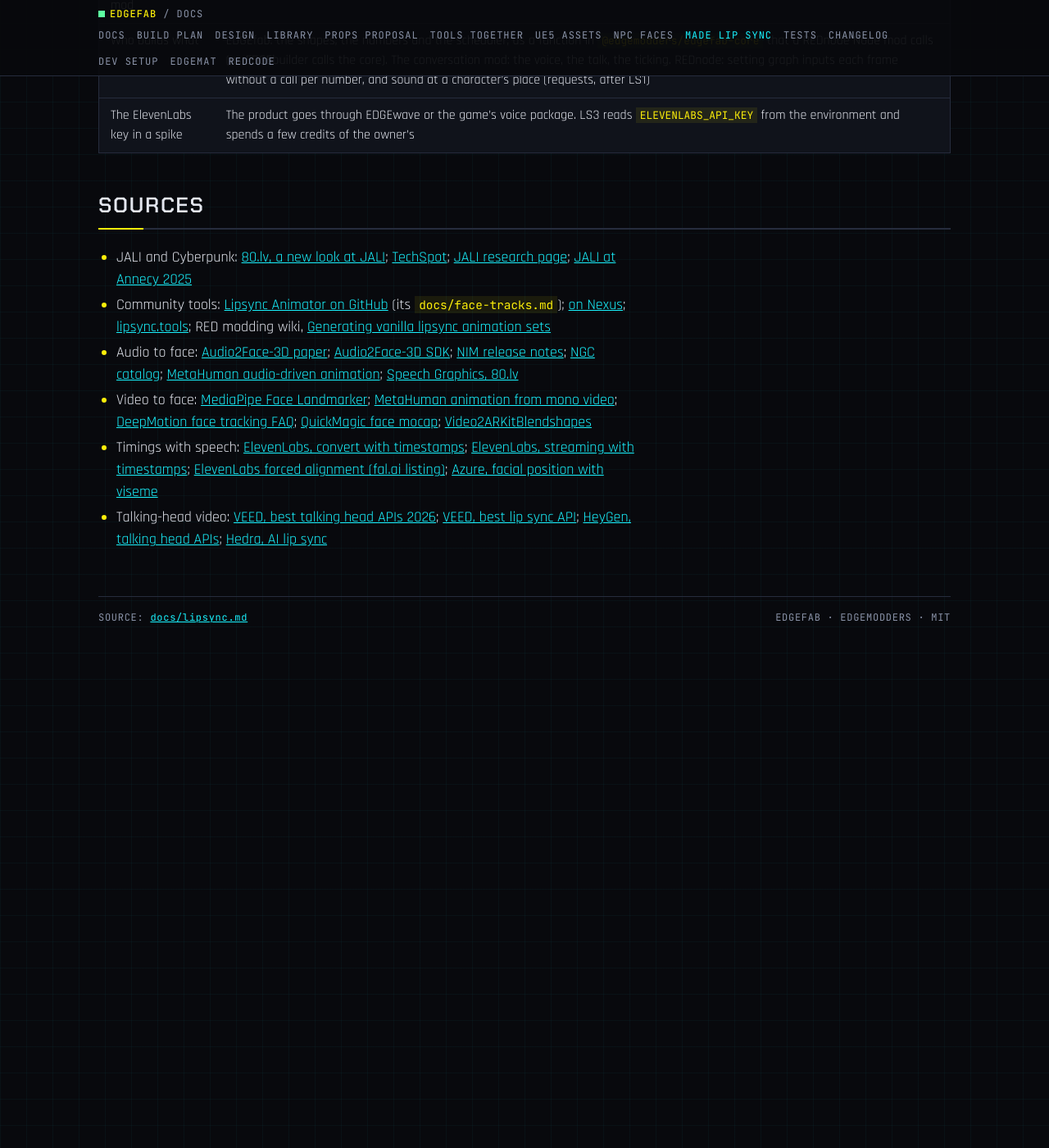
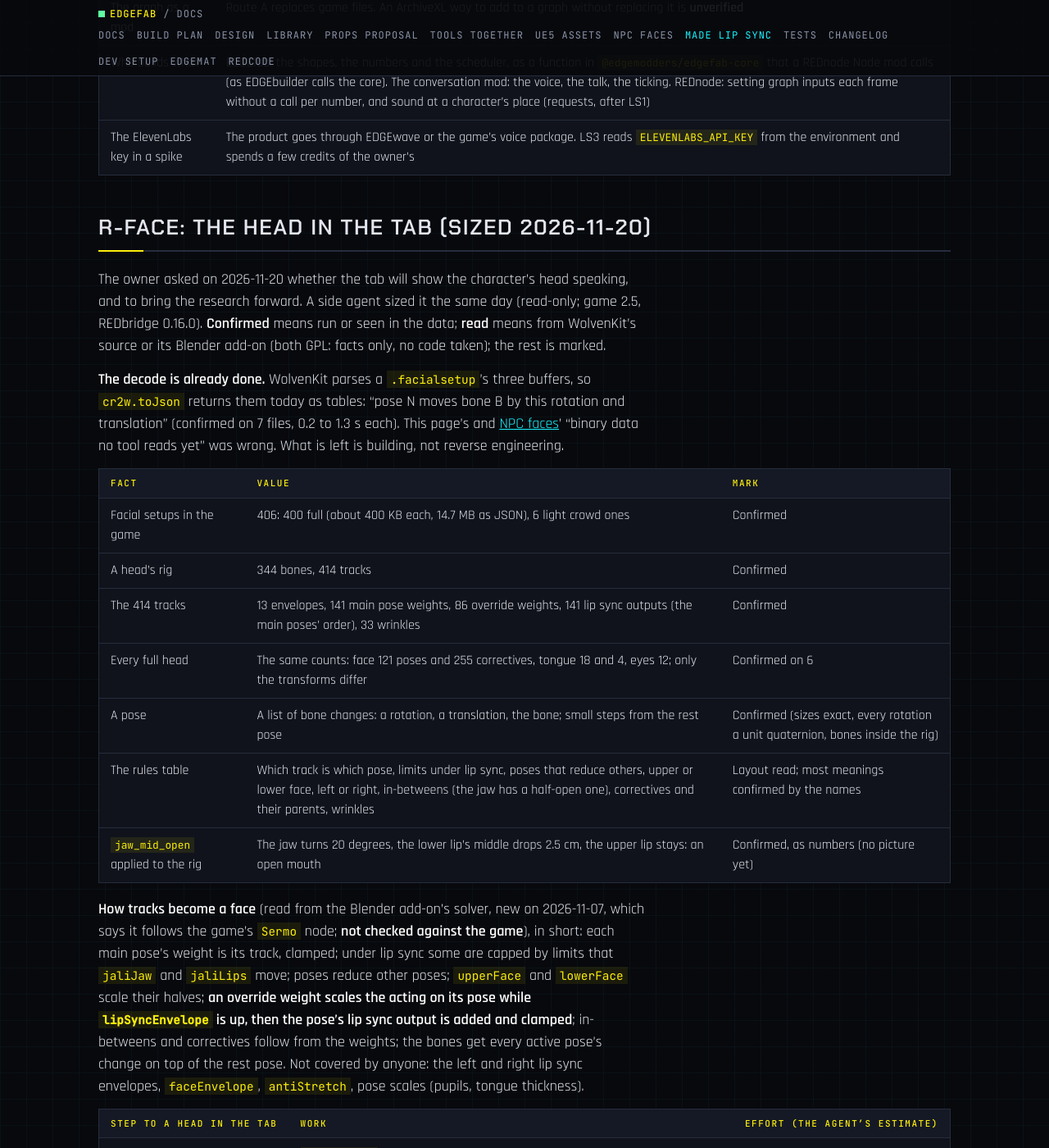
Before and after one commit to Edgemodders/EDGEfab, a Jekyll site: the page built from docs/lipsync.md, in a window 1280 px wide and 1400 px high, scrolled down 19428 px. Shown: the whole window at 82% size. Built offline with Jekyll 4.4.1, drawn with Linux system fonts in a browser that asks for light colours; some of the changed text lies outside the part shown.

Commit message:
Lip sync: R-face sized; the facial setup is already decoded
A side agent's read-only look: cr2w.toJson gives a head's poses as bone changes, the combining rules are public (a GPL solver), and a first talking head in the tab is about 1 to 2 weeks. The license route is the owner's call.

Co-Authored-By: Claude Fable 5.2 <noreply@anthropic.com>

```diff
--- a/docs/lipsync.md
+++ b/docs/lipsync.md
@@ -125,7 +125,7 @@ The tab calls the other tools through their extension APIs and never does their
 | Tune (later) | Nudge the timing, the strength per mouth part, edit keys on a curve | EDGEfab |
 | **Watch in the Game** | The character spawned beside V says the line | REDnode |
 
-A 3D face in the tab needs the head's `.facialsetup` decoded (its poses are binary data no tool reads yet). Until then the tab shows curves and the game shows the face. Decoding it is research of its own (R-face below).
+A 3D face in the tab needs the head's `.facialsetup` and a solver for it. **Corrected 2026-11-20:** the file is already decoded by WolvenKit and comes through REDbridge as tables; what is missing is the solver, the head as glTF and playback ([R-face](#r-face-the-head-in-the-tab-sized-2026-11-20), about 1 to 2 weeks to a first talking head). Until then the tab shows curves and the game shows the face.
 
 ### From a typed line to a clip
 
@@ -347,6 +347,43 @@ Smallest first within each; LS1 decides the path. LS3 and LS4 need no game and c
 | Who builds what | EDGEfab: the shapes, the numbers and the scheduler, as a function in `@edgemodders/edgefab-core` that a REDnode Node mod calls (as EDGEbuilder calls the core). The conversation mod: the voice, the talk, the ticking. REDnode: setting graph inputs each frame without a call per number, and sound at a character's place (requests, after LS1) |
 | The ElevenLabs key in a spike | The product goes through EDGEwave or the game's voice package. LS3 reads `ELEVENLABS_API_KEY` from the environment and spends a few credits of the owner's |
 
+## R-face: the head in the tab (sized 2026-11-20)
+
+The owner asked on 2026-11-20 whether the tab will show the character's head speaking, and to bring the research forward. A side agent sized it the same day (read-only; game 2.5, REDbridge 0.16.0). **Confirmed** means run or seen in the data; **read** means from WolvenKit's source or its Blender add-on (both GPL: facts only, no code taken); the rest is marked.
+
+**The decode is already done.** WolvenKit parses a `.facialsetup`'s three buffers, so `cr2w.toJson` returns them today as tables: "pose N moves bone B by this rotation and translation" (confirmed on 7 files, 0.2 to 1.3 s each). This page's and [NPC faces](faces.html)' "binary data no tool reads yet" was wrong. What is left is building, not reverse engineering.
+
+| Fact | Value | Mark |
+|---|---|---|
+| Facial setups in the game | 406: 400 full (about 400 KB each, 14.7 MB as JSON), 6 light crowd ones | Confirmed |
+| A head's rig | 344 bones, 414 tracks | Confirmed |
+| The 414 tracks | 13 envelopes, 141 main pose weights, 86 override weights, 141 lip sync outputs (the main poses' order), 33 wrinkles | Confirmed |
+| Every full head | The same counts: face 121 poses and 255 correctives, tongue 18 and 4, eyes 12; only the transforms differ | Confirmed on 6 |
+| A pose | A list of bone changes: a rotation, a translation, the bone; small steps from the rest pose | Confirmed (sizes exact, every rotation a unit quaternion, bones inside the rig) |
+| The rules table | Which track is which pose, limits under lip sync, poses that reduce others, upper or lower face, left or right, in-betweens (the jaw has a half-open one), correctives and their parents, wrinkles | Layout read; most meanings confirmed by the names |
+| `jaw_mid_open` applied to the rig | The jaw turns 20 degrees, the lower lip's middle drops 2.5 cm, the upper lip stays: an open mouth | Confirmed, as numbers (no picture yet) |
+
+**How tracks become a face** (read from the Blender add-on's solver, new on 2026-11-07, which says it follows the game's `Sermo` node; **not checked against the game**), in short: each main pose's weight is its track, clamped; under lip sync some are capped by limits that `jaliJaw` and `jaliLips` move; poses reduce other poses; `upperFace` and `lowerFace` scale their halves; **an override weight scales the acting on its pose while `lipSyncEnvelope` is up, then the pose's lip sync output is added and clamped**; in-betweens and correctives follow from the weights; the bones get every active pose's change on top of the rest pose. Not covered by anyone: the left and right lip sync envelopes, `faceEnvelope`, `antiStretch`, pose scales (pupils, tongue thickness).
+
+| Step to a head in the tab | Work | Effort (the agent's estimate) |
+|---|---|---|
+| Read a head's setup | `cr2w.toJson`, kept compact | Hours |
+| EDGEfab's own solver in core | The rules above, with tests on numbers | 2 to 4 days |
+| The head as glTF | `project.export` of the head's meshes on the head rig (several meshes: head, eyes, teeth, lashes). **Not tried: the least known step** | 1 to 3 days |
+| Playback | Solve each frame, write the bones as a plain glTF animation, play it in REDcode's viewer with the sound | 2 to 4 days |
+| **A first talking head** | | **1 to 2 weeks** |
+| As in the game | The mood under the line, wrinkles, pupils, every body type | Open-ended; by need |
+
+| Hard part | State |
+|---|---|
+| **License: the owner's call.** The only solver in public is GPL (the Blender add-on). EDGEfab is MIT | Write EDGEfab's own from the rules as described here (no code read into it), or run the solve in a GPL process, as REDbridge is. Proposed: its own |
+| Nothing gives the game's bones for a set of tracks | "Right" is judged by eye beside the same line in the game |
+| The head's export | Not checked that every head mesh comes out on the 344-bone rig with weights a web viewer plays |
+
+**The smallest proof** (half a day, no solver): export the sample head with its rig, apply `jaw_mid_open` at 1 by the plain rule, and open it in REDcode's viewer: an open mouth. Then one frame of a real line beside the game.
+
+**For live lip sync, from the same rules:** the lip sync output is added to the acted face and clamped at 1, which fits LS1 (the jaw's output alone opened the mouth). A pose's limit applies only while `lipSyncEnvelope` is above 0, so leaving the envelope at 0 keeps the shapes uncapped. Half-open in-betweens and correctives come for free from the game's solver. A made shape can also be previewed on the head offline once the solver exists, without starting the game.
+
 ## Sources
 
 - JALI and Cyberpunk: [80.lv, a new look at JALI](https://80.lv/articles/cyberpunk-2077-a-new-look-at-jali-tech-for-facial-animation); [TechSpot](https://www.techspot.com/news/87205-cd-projekt-red-used-ai-lip-sync-cyberpunk.html); [JALI research page](https://www.dgp.toronto.edu/~karan/jali/index.html); [JALI at Annecy 2025](https://www.gamedeveloper.com/press-release/jali-inc-returns-to-annecy-2025-to-showcase-next-gen-automated-facial-animation-tools-and-workflows)
```
Also changed, not shown: CLAUDE.md (+1 -1 lines).
